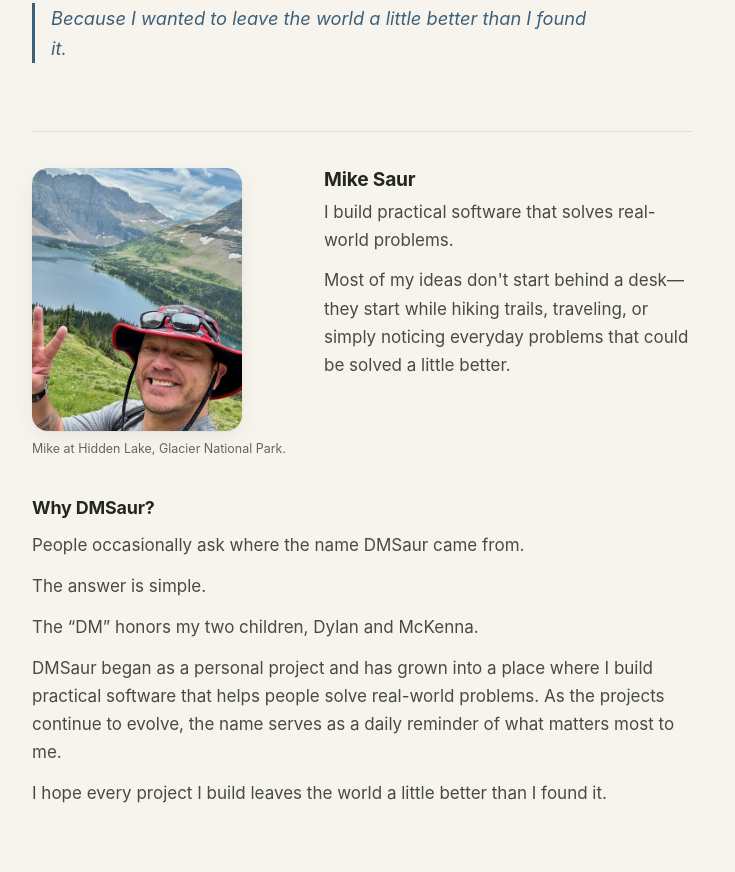
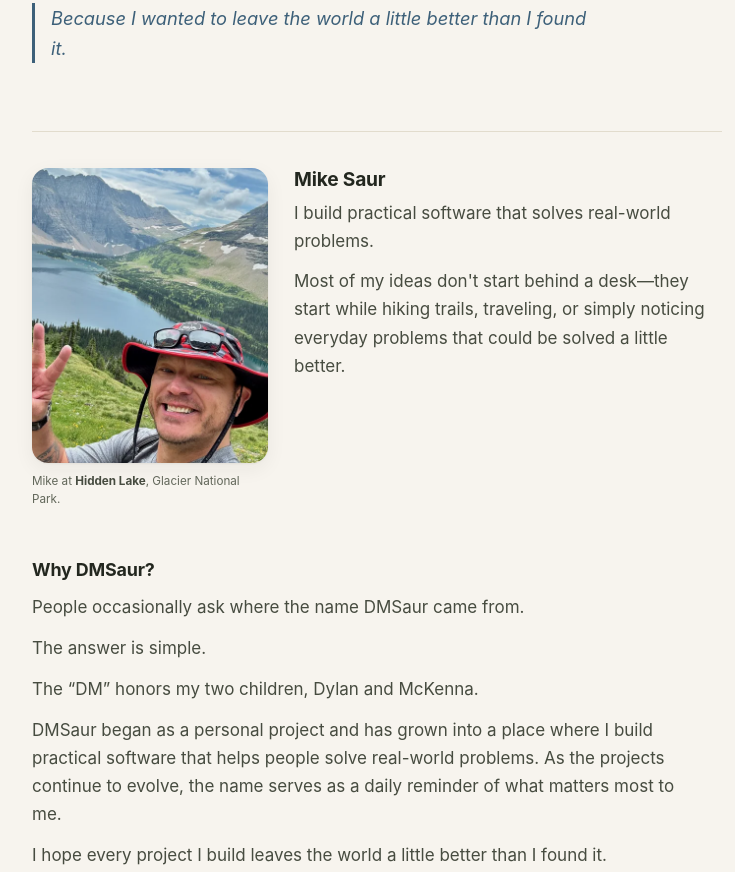
Before and after one commit to mikesaur2020/mikesaur2020.github.io, a plain HTML site: page index.html in a window 1280 px wide. Shown: the part 4752-5624 px from the top of the page, without its empty margins (88-823 px from the left). Drawn offline with Linux system fonts and the light colour scheme.

Commit message:
Polish About section: photo size, spacing, and caption credit

```diff
--- a/index.html
+++ b/index.html
@@ -375,7 +375,7 @@
               <img class="profile-photo" src="assets/mike-about.jpg" width="480" height="600" loading="lazy" decoding="async"
                    alt="Mike Saur, smiling on a grassy alpine ridge above Hidden Lake in Glacier National Park, with the blue lake and rocky peaks behind him">
             </picture>
-            <figcaption class="profile-caption">Mike at Hidden Lake, Glacier National Park.</figcaption>
+            <figcaption class="profile-caption">Mike at <strong>Hidden Lake</strong>, Glacier National Park.</figcaption>
           </figure>
           <div class="profile-intro">
             <h3 class="profile-name">Mike Saur</h3>
--- a/styles.css
+++ b/styles.css
@@ -283,23 +283,24 @@ a { text-decoration-thickness: 1.5px; text-underline-offset: 2px; }
    A single hairline divider above the whole block sets it apart from the
    About narrative; the pieces below it flow together without extra rules. */
 .about-profile {
-  display: flex; align-items: flex-start; gap: clamp(20px, 4vw, 38px);
-  max-width: 660px; margin-top: clamp(32px, 5vw, 52px);
+  display: flex; align-items: flex-start; gap: clamp(16px, 2.6vw, 26px);
+  max-width: 690px; margin-top: clamp(32px, 5vw, 52px);
   padding-top: clamp(26px, 4vw, 36px); border-top: 1px solid var(--line);
 }
-.profile-figure { flex: 0 0 auto; margin: 0; }
+.profile-figure { flex: 0 0 auto; margin: 0; width: clamp(168px, 28vw, 236px); }
 .profile-photo {
-  width: clamp(150px, 26vw, 210px); aspect-ratio: 4 / 5; height: auto; display: block;
+  width: 100%; aspect-ratio: 4 / 5; height: auto; display: block;
   border-radius: 16px; object-fit: cover; object-position: center;
   box-shadow: var(--shadow-1); background: var(--surface);
 }
-.profile-caption { margin-top: 9px; font-size: 0.78rem; color: var(--faint); line-height: 1.45; }
-.profile-name { font-size: 1.2rem; letter-spacing: -0.01em; margin-bottom: 8px; }
+.profile-caption { margin-top: 10px; font-size: 0.73rem; color: var(--faint); line-height: 1.5; }
+.profile-caption strong { font-weight: 650; color: var(--ink-soft); }
+.profile-name { font-size: 1.2rem; line-height: 1.2; letter-spacing: -0.01em; margin: 0 0 8px; }
 .profile-intro p { color: var(--ink-soft); margin-bottom: 12px; }
 .profile-intro p:last-child { margin-bottom: 0; }
 
 /* "Why DMSaur?" — an understated brand-story note, flowing after the intro. */
-.why-dmsaur { max-width: 62ch; margin-top: clamp(26px, 4vw, 40px); }
+.why-dmsaur { max-width: 62ch; margin-top: clamp(34px, 5vw, 52px); }
 .why-title { font-size: 1.12rem; letter-spacing: -0.01em; margin-bottom: 12px; }
 .why-dmsaur p { color: var(--ink-soft); margin-bottom: 13px; }
 .why-dmsaur p:last-child { margin-bottom: 0; }
```
